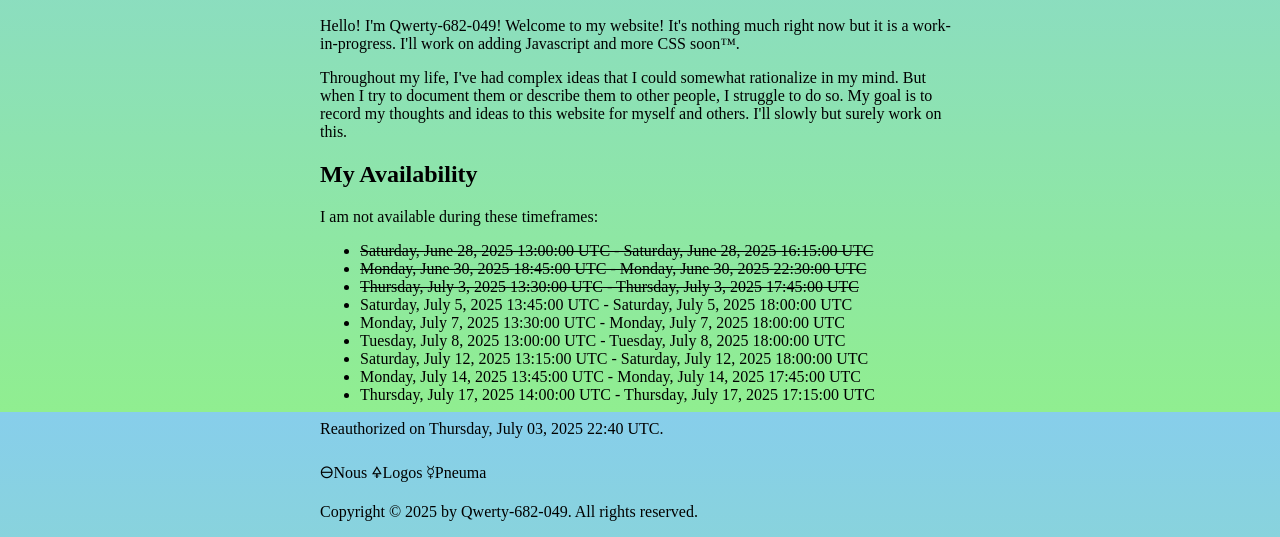
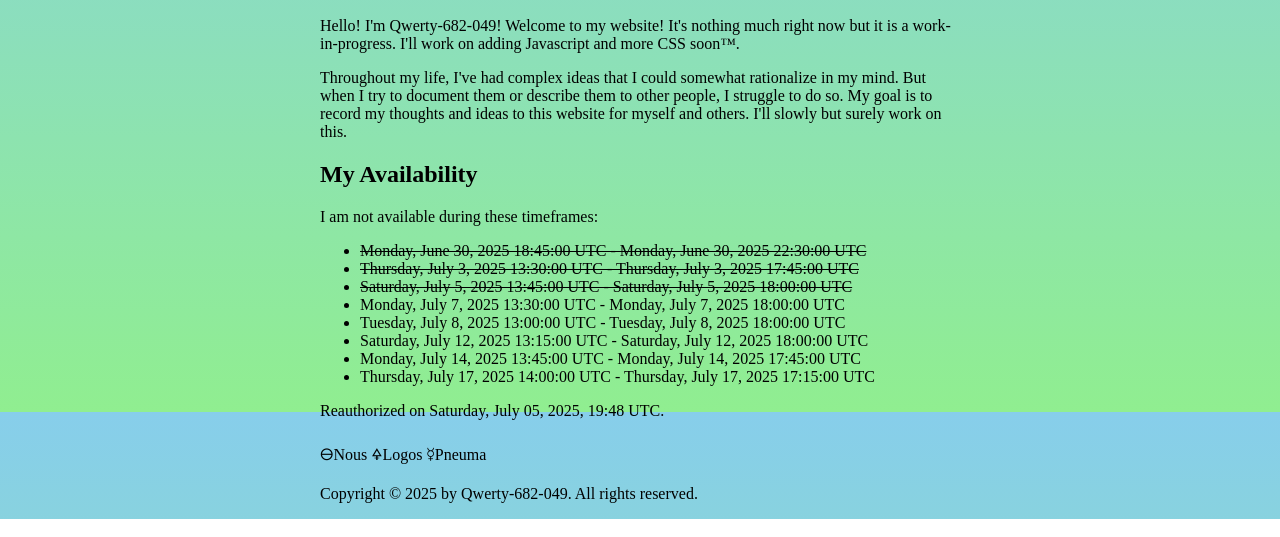
Before and after one commit to Qwerty-682-049/qwerty-682-049.github.io, a plain HTML site: page index.html in a window 1280 px wide. Shown: the part 388-925 px from the top of the page. Drawn offline with Linux system fonts and the light colour scheme.

Commit message:
Updated index.html

```diff
--- a/index.html
+++ b/index.html
@@ -24,10 +24,9 @@
 				<h2>My Availability</h2>
 				<p>I am not available during these timeframes:</p>
 				<ul>
-					<li><s>Saturday, June 28, 2025 13:00:00 UTC - Saturday, June 28, 2025 16:15:00 UTC</s></li>
 					<li><s>Monday, June 30, 2025 18:45:00 UTC - Monday, June 30, 2025 22:30:00 UTC</s></li>
 					<li><s>Thursday, July 3, 2025 13:30:00 UTC - Thursday, July 3, 2025 17:45:00 UTC</s></li>
-					<li>Saturday, July 5, 2025 13:45:00 UTC - Saturday, July 5, 2025 18:00:00 UTC</li>
+					<li><s>Saturday, July 5, 2025 13:45:00 UTC - Saturday, July 5, 2025 18:00:00 UTC</s></li>
 					<li>Monday, July 7, 2025 13:30:00 UTC - Monday, July 7, 2025 18:00:00 UTC</li>
 					<li>Tuesday, July 8, 2025 13:00:00 UTC - Tuesday, July 8, 2025 18:00:00 UTC</li>
 					<li>Saturday, July 12, 2025 13:15:00 UTC - Saturday, July 12, 2025 18:00:00 UTC</li>
@@ -37,7 +36,7 @@
 			</section>
 		</main>
 		<footer>
-			<p>Reauthorized on <time datetime="2025-07-03 22:40Z">Thursday, July 03, 2025 22:40 UTC</time>.</p>
+			<p>Reauthorized on <time datetime="2025-07-05 19:48Z">Saturday, July 05, 2025, 19:48 UTC</time>.</p>
 			<p>&#x1F714;Nous &#x1F70D;Logos &#x263F;Pneuma</p>
 			<p>Copyright &#xA9; 2025 by Qwerty-682-049. All rights reserved.</p>
 		</footer>
```
